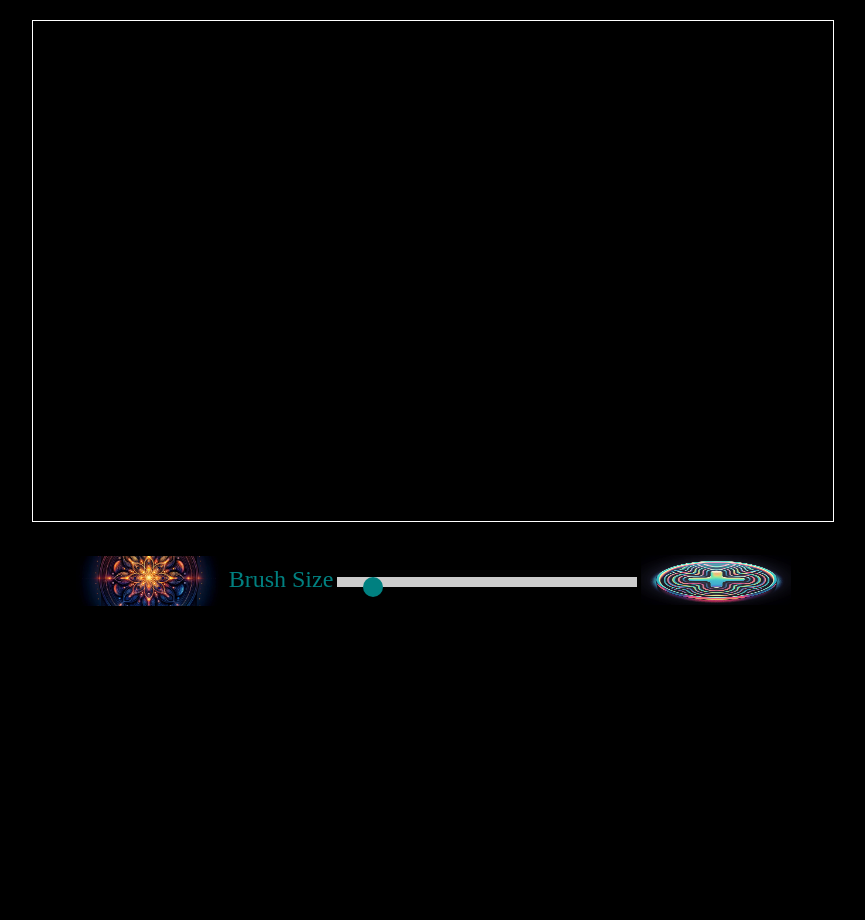
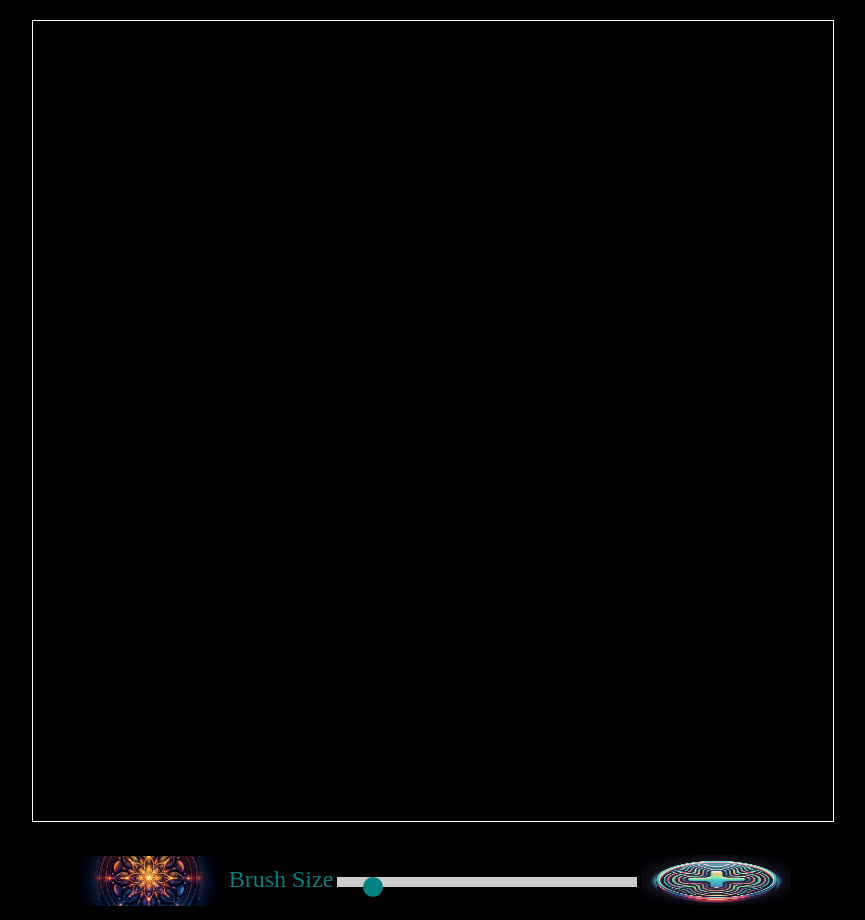
Before and after one commit to Fam1n0/YBBY, a plain HTML site: page 1.html in a window 1280 px wide. Shown: the whole page, without its empty margins (207-1072 px from the left). Before the commit the page ends 800 px from the top, so only its background shows below. Drawn offline with Linux system fonts and the light colour scheme.

Commit message:
Update 1.html

```diff
--- a/1.html
+++ b/1.html
@@ -112,7 +112,7 @@
 
 <body>
 
-<canvas id="canvas" width="800" height="500"></canvas>
+<canvas id="canvas" width="800" height="800"></canvas>
   <table align='center'>
     <tr>
 <div id="controls">
```
